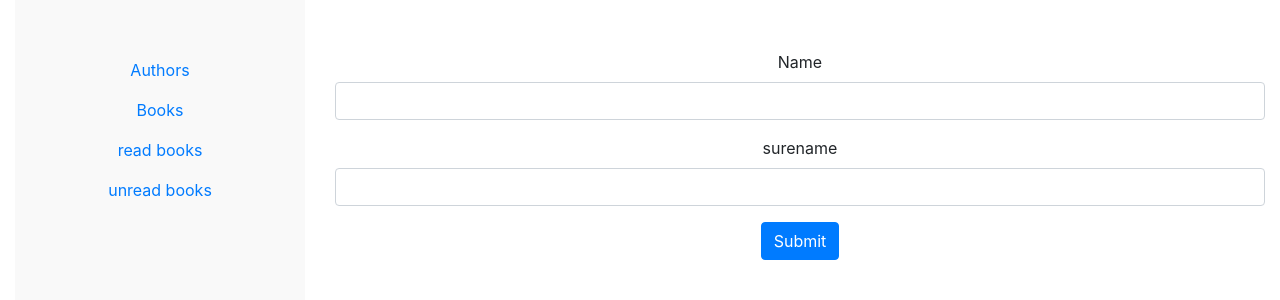
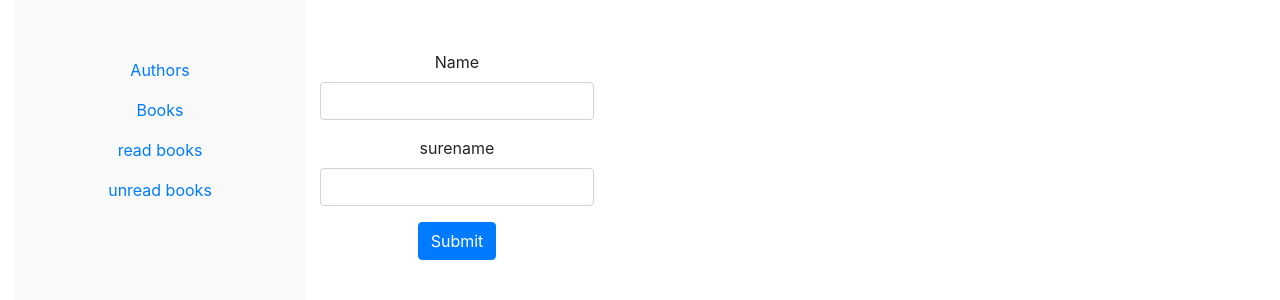
Before and after one commit to ali-master/react-sample-book-store, a React (Create React App) app: page /dashboard/authors in a window 1280 px wide. Shown: the top 300 px of the page. Built offline with nearby package versions, Linux system fonts and the light colour scheme.

Commit message:
chore: ass styles

```diff
--- a/package.json
+++ b/package.json
@@ -4,6 +4,7 @@
   "private": true,
   "dependencies": {
     "bootstrap": "^4.3.1",
+    "classnames": "^2.2.6",
     "dexie": "^2.0.4",
     "node-sass": "^4.13.0",
     "react": "^16.11.0",
--- a/src/screens/Dashboard/components/Content/index.js
+++ b/src/screens/Dashboard/components/Content/index.js
@@ -1,13 +1,16 @@
 import React from "react";
 import Authors from "../../screens/Authors";
 import { Route } from "react-router-dom";
+import cs from "classnames";
 // Styles
 import styles from "./index.module.scss";
 
 function Content() {
 	return (
-		<div className={styles["content"]}>
-			<Route path="/dashboard/authors" component={Authors} />
+		<div className={cs(styles["content"], "container")}>
+			<div className="row">
+				<Route path="/dashboard/authors" component={Authors} />
+			</div>
 		</div>
 	);
 }
--- a/src/screens/Dashboard/index.js
+++ b/src/screens/Dashboard/index.js
@@ -1,5 +1,6 @@
 import React from "react";
 
+// Local components
 import SideMenu from "./components/SideMenu";
 import Content from "./components/Content";
 
```
Also changed, not shown: 1 other file (tests, documents, lock files or other folders).
